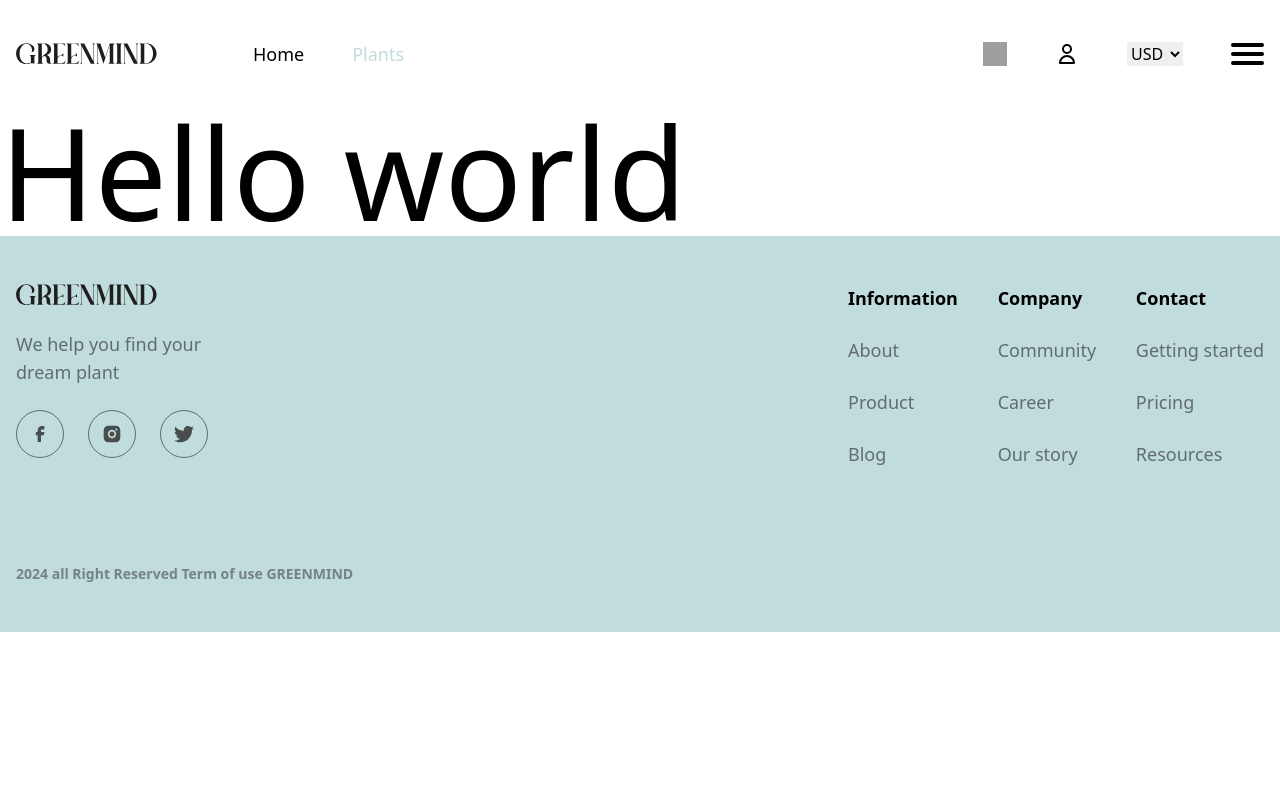
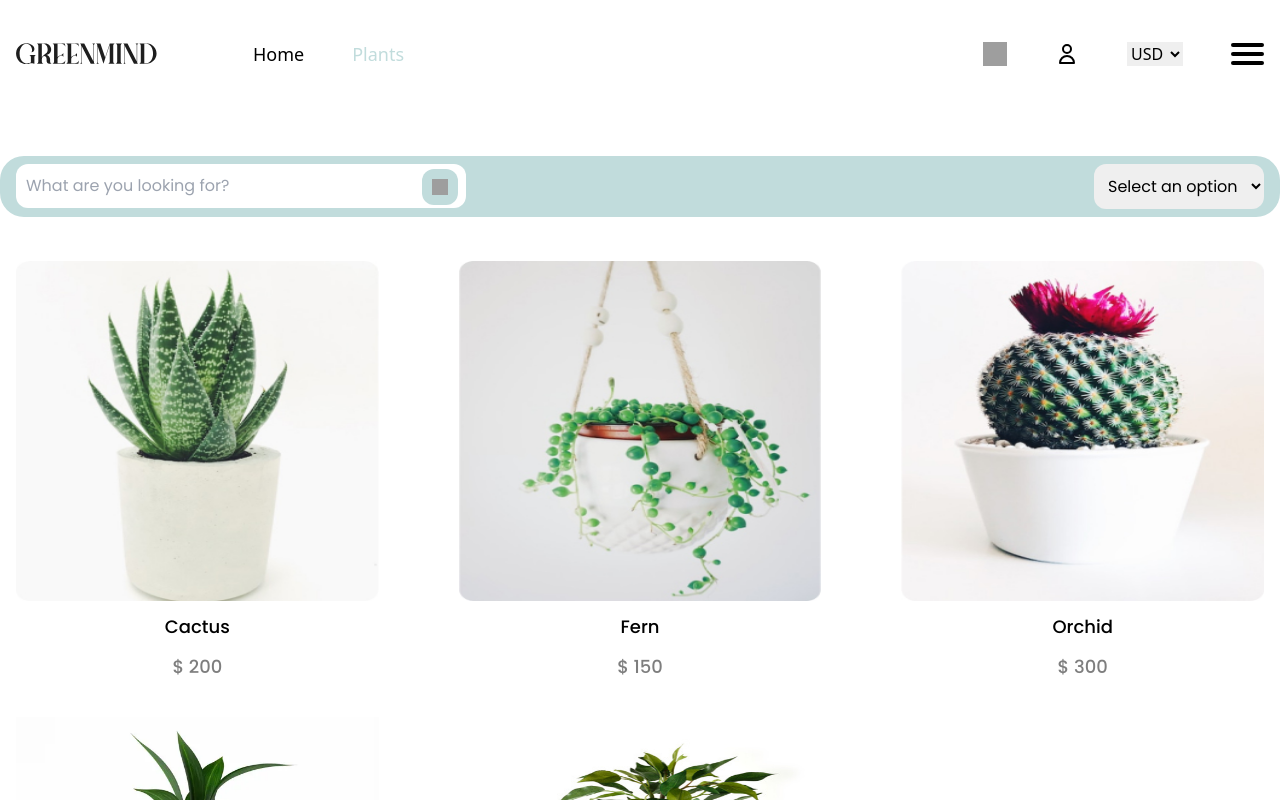
Before and after one commit to OHusan/react-web-shop, a React (Vite) app: page /plants in a window 1280 px wide. Shown: the top 800 px of the page. Built offline with nearby package versions, Linux system fonts and the light colour scheme; grey boxes are pictures that could not be loaded; a web font is replaced by a local one.

Commit message:
add platns page design

```diff
--- a/src/components/Button.tsx
+++ b/src/components/Button.tsx
@@ -1,13 +1,24 @@
 import React from 'react'
+import { useNavigate } from "react-router-dom"
 
 export const Button: React.FC<{
   text: string
   primary?: boolean
   onClick?: (event: React.MouseEvent<HTMLElement>) => void
-}> = ({ text, primary = false, onClick }) => {
+  link?: `/${string}`
+}> = ({ text, primary = false, onClick, link }) => {
+  const navigate = useNavigate();
+
+  const handleClick = () => {
+    if (link) {
+      navigate(link)
+    }
+  }
+
+
   return (
     <button
-      onClick={onClick}
+      onClick={link ? handleClick : onClick}
       className={`flex items-center gap-2.5 px-6 py-3 ${primary ? 'bg-primary' : 'bg-white'} rounded-lg`}
     >
       {text}
--- a/src/components/Category.tsx
+++ b/src/components/Category.tsx
@@ -1,13 +1,6 @@
-import { useNavigate } from "react-router-dom"
 import { Button } from './Button'
 
 export const Category = () => {
-  const navigate = useNavigate();
-
-  const handleClick = (path: string) => {
-    navigate(path)
-  }
-
   return (
     <>
       <div className="flex flex-col items-center justify-center">
@@ -35,7 +28,7 @@ export const Category = () => {
           <p className="max-w-[21.875rem] text-lg font-medium opacity-50">
             Horem ipsum dolor sit amet, consectetur adipiscing elit.
           </p>
-          <Button text="Explore" onClick={() => handleClick('/plants')} />
+          <Button text="Explore" link="/plants" />
         </div>
       </div>
     </>
--- /dev/null
+++ b/src/components/general/search.tsx
@@ -0,0 +1,18 @@
+const Search: React.FC<{ classList?: string, small?: boolean }> = ({ classList, small }) => {
+  return (
+    <div className={`relative max-w-[28.125rem] ${classList}`}>
+      <input
+        type="text"
+        name="text"
+        id="search"
+        placeholder="What are you looking for?"
+        className={`w-full rounded-xl ${small ? "p-[10px]" : "p-[18px]"}`}
+      />
+      <div className={`absolute right-2 top-1/2 -translate-y-1/2 cursor-pointer rounded-xl bg-primary ${small ? "p-[10px]" : "p-[14px]"}`}>
+        <img src="/search.svg" alt="Search" className={small ? "w-4 h-4" : "h-5 w-5"} />
+      </div>
+    </div>
+  )
+}
+
+export default Search
--- /dev/null
+++ b/src/components/general/sorting.tsx
@@ -0,0 +1,11 @@
+const Sorting = () => {
+  return (
+    <select name="sort" id="sort" className="rounded-xl p-[10px]">
+      <option disabled selected className="opacity-50"> Select an option </option>
+      <option value="ASC">Ascending</option>
+      <option value="DSC">Descending</option>
+    </select>
+  )
+}
+
+export default Sorting
--- a/src/components/hero-section/hero-best-plants.tsx
+++ b/src/components/hero-section/hero-best-plants.tsx
@@ -1,18 +1,10 @@
-import { useEffect, useState } from 'react'
 import plants from '../../content/plants.json'
 import { Button } from '../Button'
-import { Plants, preferredValue } from '../../types'
+import { Plants } from '../../types'
 import HeroPlant from './hero-plant'
 
 export default () => {
-  const [currency, setCurrency] = useState(window.localStorage.getItem(preferredValue) ?? 'USD')
   const sortedPlants = plants.sort((a, b) => Number(b.value) - Number(a.value)).slice(0, 3)
-
-  useEffect(() => {
-    window.addEventListener('storage', () => {
-      setCurrency(() => window.localStorage.getItem(preferredValue) ?? 'USD')
-    })
-  }, [currency])
 
   return (
     <div className="container mt-24 flex flex-col justify-between gap-9 text-center lg:flex-row lg:gap-0">
@@ -21,11 +13,11 @@ export default () => {
         <p className="mb-6 text-lg font-medium opacity-50">
           Easiest way to healthy life by buying your favorite plants
         </p>
-        <Button text="See more" primary />
+        <Button text="See more" primary link="/plants"/>
       </div>
 
       {sortedPlants.map((plant: Plants) => (
-        <HeroPlant key={plant.name} currency={currency} plant={plant} />
+        <HeroPlant key={plant.name} plant={plant} />
       ))}
     </div>
   )
--- a/src/components/hero-section/hero-card.tsx
+++ b/src/components/hero-section/hero-card.tsx
@@ -1,3 +1,5 @@
+import Search from "../general/search"
+
 export default () => {
   return (
     <div className="container flex justify-around overflow-hidden rounded-3xl bg-primary">
@@ -16,18 +18,7 @@ export default () => {
           </div>
         </div>
 
-        <div className="relative mt-12 max-w-[28.125rem]">
-          <input
-            type="text"
-            name="text"
-            id="search"
-            placeholder="What are you looking for?"
-            className="w-full rounded-xl p-[1.125rem]"
-          />
-          <div className="absolute right-2 top-1/2 -translate-y-1/2 cursor-pointer rounded-xl bg-primary p-[14px]">
-            <img src="/search.svg" alt="Search" className="h-5 w-5" />
-          </div>
-        </div>
+        <Search classList="mt-12"/>
       </div>
 
       <div className="relative flex items-end justify-end">
--- a/src/components/hero-section/hero-plant.tsx
+++ b/src/components/hero-section/hero-plant.tsx
@@ -1,10 +1,19 @@
-import { Plants } from '../../types'
+import { useEffect, useState } from "react"
+import { Plants, preferredValue } from '../../types'
 import UseConvertedPrice from '../../utils/useConvertedPrice'
 
-const HeroPlant: React.FC<{ currency: string; plant: Plants }> = ({ currency, plant }) => {
+const HeroPlant: React.FC<{ plant: Plants }> = ({ plant }) => {
+  const [currency, setCurrency] = useState(window.localStorage.getItem(preferredValue) ?? 'USD')
+
+  useEffect(() => {
+    window.addEventListener('storage', () => {
+      setCurrency(() => window.localStorage.getItem(preferredValue) ?? 'USD')
+    })
+  }, [currency])
+
   return (
-    <div key={plant.name} className="flex flex-col gap-3">
-      <img src={plant.img} alt={plant.name} className="h-auto w-full lg:max-h-[21.25rem]" />
+    <div key={plant.name} className="flex flex-col gap-3 overflow-hidden">
+      <img src={plant.img} alt={plant.name} className="h-auto w-full lg:max-h-[21.25rem] cursor-pointer hover:scale-105 transition-smooth" />
       <p className="text-lg font-medium">{plant.name}</p>
       <p className="text-lg font-medium opacity-50">{UseConvertedPrice(currency, plant.value)}</p>
     </div>
--- /dev/null
+++ b/src/components/plants/plants-cards.tsx
@@ -0,0 +1,25 @@
+import HeroPlant from "../../components/hero-section/hero-plant"
+import plants from '../../content/plants.json'
+import Search from "../general/search"
+import Sorting from "../general/sorting"
+
+export default () => {
+  return (
+    <>
+      <div className="container bg-primary rounded-3xl py-2 flex justify-between">
+        <Search small classList="basis-1/2"/>
+        <Sorting />
+      </div>
+
+      <div className="container grid grid-cols-1 sm:grid-cols-2 lg:grid-cols-3 gap-x-20 gap-y-6 lg:gap-y-9 text-center mt-11">
+        {
+          plants.map((plant) => {
+            return (
+              <HeroPlant key={plant.name} plant={plant} />
+            )
+          })
+        }
+      </div>
+    </>
+  )
+}
--- a/src/index.css
+++ b/src/index.css
@@ -4,7 +4,7 @@
 
 @layer base {
   main {
-    @apply font-poppins;
+    @apply font-poppins my-12;
   }
 
   .line {
--- a/src/pages/Home.tsx
+++ b/src/pages/Home.tsx
@@ -4,7 +4,7 @@ import { Hero } from '../components/Hero'
 
 export const Home = () => {
   return (
-    <main className="mb-12">
+    <main>
       <Hero />
       <AboutUs />
       <Category />
--- a/src/pages/Plants.tsx
+++ b/src/pages/Plants.tsx
@@ -1,7 +1,11 @@
+import PlantsCards from "../components/plants/plants-cards"
+
 export const Plants = () => {
   return (
     <>
-      <h1 className="text-9xl">Hello world</h1>
+      <main className="min-h-screen">
+        <PlantsCards />
+      </main>
     </>
   )
 }
```
